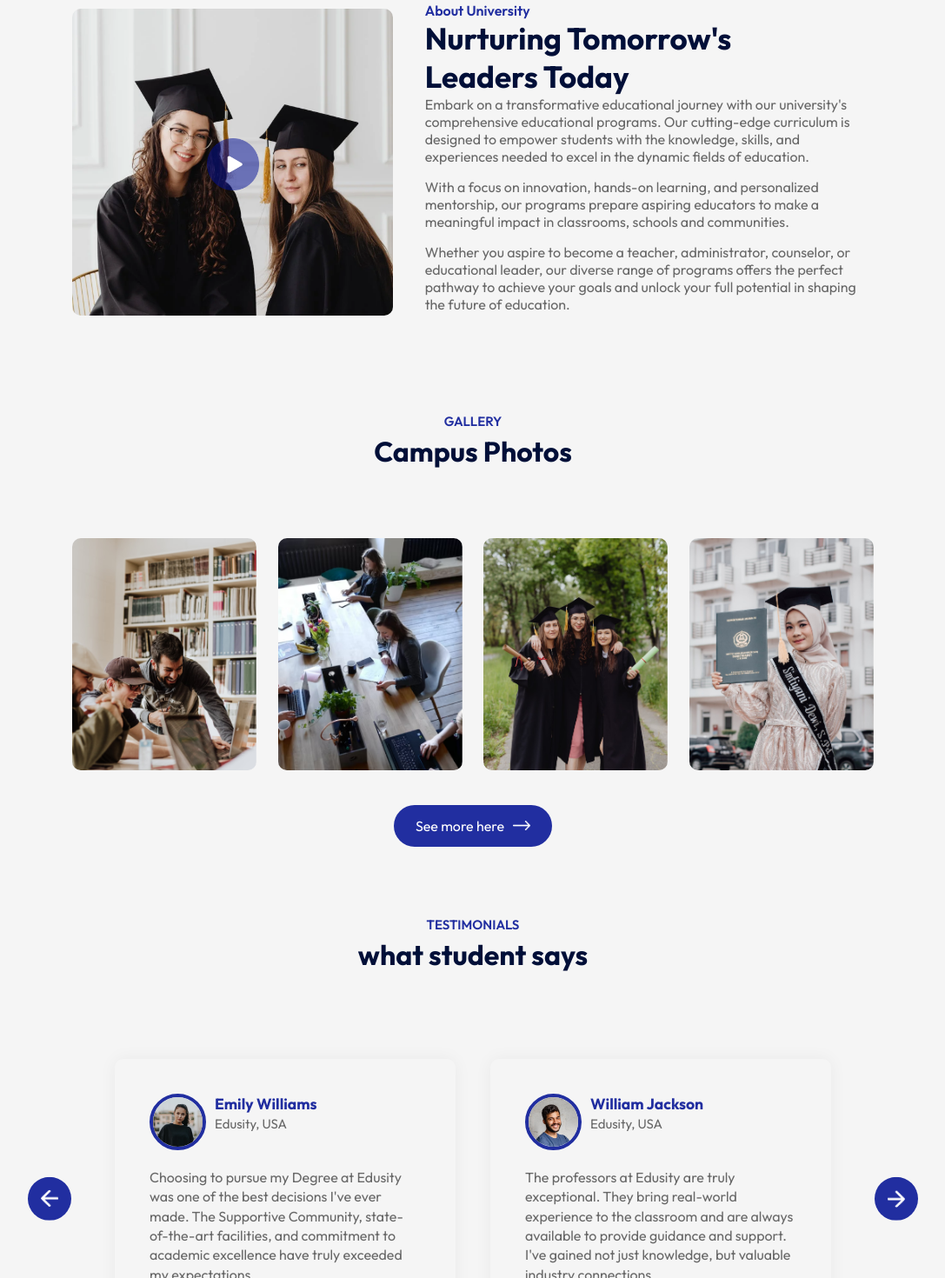
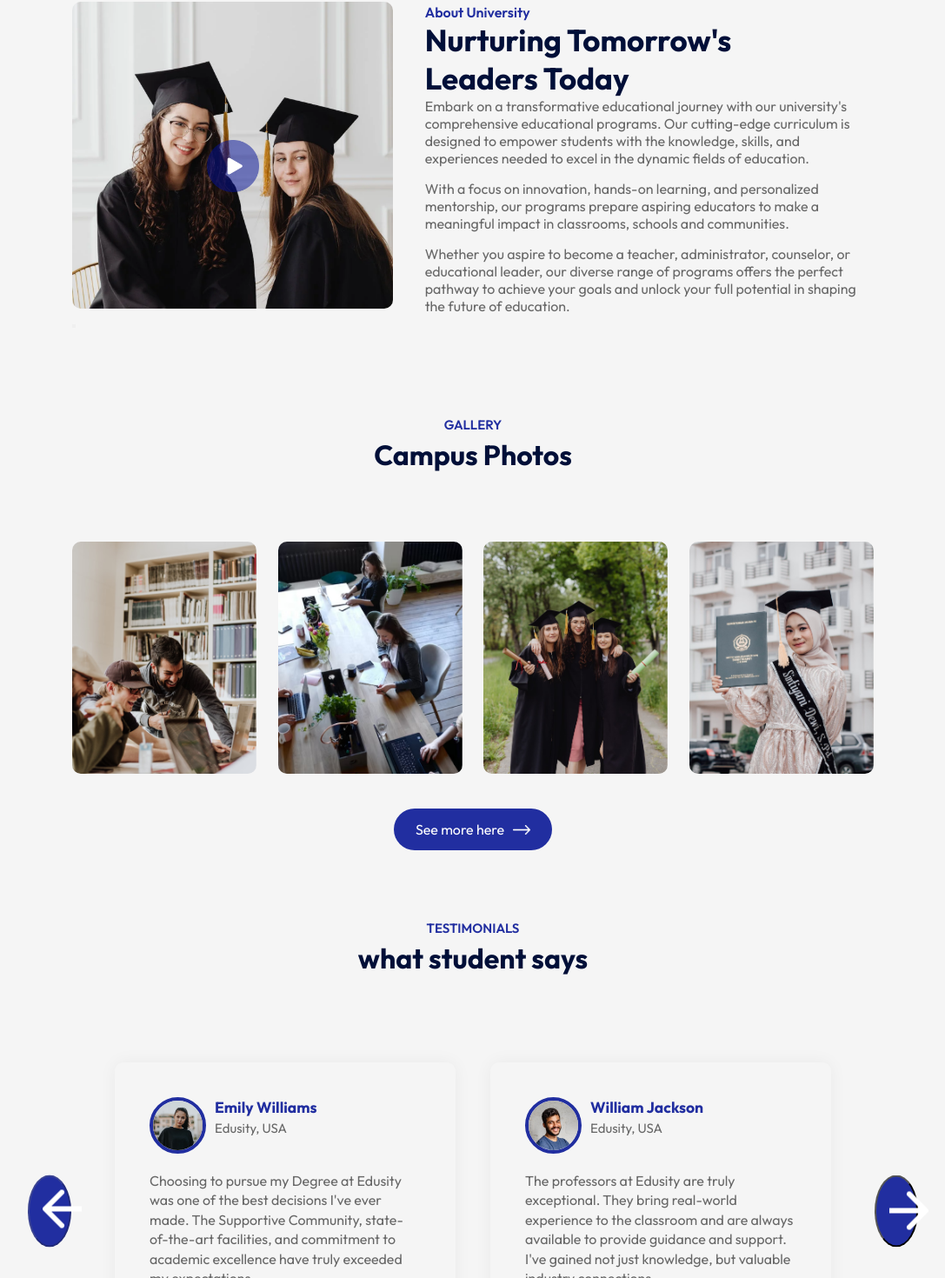
Before and after one commit to sacreations/EDU-site-test, a React (Vite) app: page / in a window 1280 px wide. Shown: the part 1399-2869 px from the top of the page at 87% size, without its empty margins (96-1183 px from the left). Built offline with nearby package versions, Linux system fonts and the light colour scheme.

Commit message:
fix some build errors

```diff
--- a/src/components/About/About.jsx
+++ b/src/components/About/About.jsx
@@ -1,14 +1,46 @@
-import React from "react";
+import React, { useState } from "react";
 import "./About.css";
 import about_img from "../../assets/about.png";
 import play_icon from "../../assets/play-icon.png";
 
 const About = () => {
+  const [showVideo, setShowVideo] = useState(false);
+
+  const toggleVideo = () => {
+    setShowVideo(!showVideo);
+  };
+
   return (
-    <div className="about">
+    <div className="about" id="about">
       <div className="about-left">
         <img src={about_img} alt="University campus" className="about-img" />
-        <img src={play_icon} alt="Play video" className="play-icon" />
+        <button
+          className="play-button"
+          onClick={toggleVideo}
+          aria-label="Play video about our university"
+        >
+          <img src={play_icon} alt="" className="play-icon" />
+        </button>
+
+        {showVideo && (
+          <div className="video-modal">
+            <div className="modal-content">
+              <button
+                className="close-modal"
+                onClick={toggleVideo}
+                aria-label="Close video"
+              >
+                &times;
+              </button>
+              <div className="video-container">
+                {/* Replace with your actual video embed */}
+                <div className="video-placeholder">
+                  <p>Video would play here</p>
+                </div>
+              </div>
+            </div>
+          </div>
+        )}
       </div>
       <div className="about-right">
         <h3>About University</h3>
--- a/src/components/Testimonials/Testimonials.jsx
+++ b/src/components/Testimonials/Testimonials.jsx
@@ -1,4 +1,4 @@
-import React, { useRef, useState } from "react";
+import React, { useRef, useState, useEffect } from "react";
 import "../Testimonials/Testimonials.css";
 import next_icon from "../../assets/next-icon.png";
 import back_icon from "../../assets/back-icon.png";
@@ -10,6 +10,7 @@ import user_4 from "../../assets/user-4.png";
 const Testimonials = () => {
   const slider = useRef();
   const [position, setPosition] = useState(0);
+  const [touchStart, setTouchStart] = useState(null);
   const testimonialCount = 4;
 
   const testimonialData = [
@@ -59,27 +60,71 @@ const Testimonials = () => {
     }
   };
 
+  // Handle keyboard navigation
+  useEffect(() => {
+    const handleKeyDown = (e) => {
+      if (e.key === 'ArrowLeft') {
+        slideBackward();
+      } else if (e.key === 'ArrowRight') {
+        slideForward();
+      }
+    };
+
+    window.addEventListener('keydown', handleKeyDown);
+    return () => window.removeEventListener('keydown', handleKeyDown);
+  }, [position]);
+
+  // Handle touch events for swipe
+  const handleTouchStart = (e) => {
+    setTouchStart(e.touches[0].clientX);
+  };
+
+  const handleTouchMove = (e) => {
+    if (!touchStart) return;
+
+    const touchEnd = e.touches[0].clientX;
+    const diff = touchStart - touchEnd;
+
+    // Swipe threshold
+    if (Math.abs(diff) > 50) {
+      if (diff > 0) {
+        slideForward();
+      } else {
+        slideBackward();
+      }
+      setTouchStart(null);
+    }
+  };
+
   return (
-    <div className="testimonials">
-      <img
-        src={next_icon}
-        alt="Next testimonial"
-        className="next-btn"
+    <div
+      className="testimonials"
+      onTouchStart={handleTouchStart}
+      onTouchMove={handleTouchMove}
+    >
+      <button
+        className="slider-btn next-btn"
         onClick={slideForward}
-      />
-      <img
-        src={back_icon}
-        alt="Previous testimonial"
-        className="back-btn"
+        aria-label="Next testimonial"
+        disabled={position <= -(testimonialCount - 1)}
+      >
+        <img src={next_icon} alt="" />
+      </button>
+      <button
+        className="slider-btn back-btn"
         onClick={slideBackward}
-      />
-      <div className="slider">
+        aria-label="Previous testimonial"
+        disabled={position >= 0}
+      >
+        <img src={back_icon} alt="" />
+      </button>
+      <div className="slider" aria-live="polite">
         <ul ref={slider}>
           {testimonialData.map((item, index) => (
             <li key={index}>
-              <div className="slide">
+              <div className="slide" aria-hidden={position !== -index}>
                 <div className="user-info">
-                  <img src={item.image} alt={`user-${index+1}`} />
+                  <img src={item.image} alt="" />
                   <div>
                     <h3>{item.name}</h3>
                     <span>{item.location}</span>
@@ -91,6 +136,19 @@ const Testimonials = () => {
           ))}
         </ul>
       </div>
+      <div className="testimonial-indicators">
+        {testimonialData.map((_, index) => (
+          <button
+            key={index}
+            className={`indicator ${position === -index ? 'active' : ''}`}
+            onClick={() => {
+              setPosition(-index);
+              slider.current.style.transform = `translate(${-index * 25}%)`;
+            }}
+            aria-label={`Go to testimonial ${index + 1}`}
+          />
+        ))}
+      </div>
     </div>
   );
 };
```
